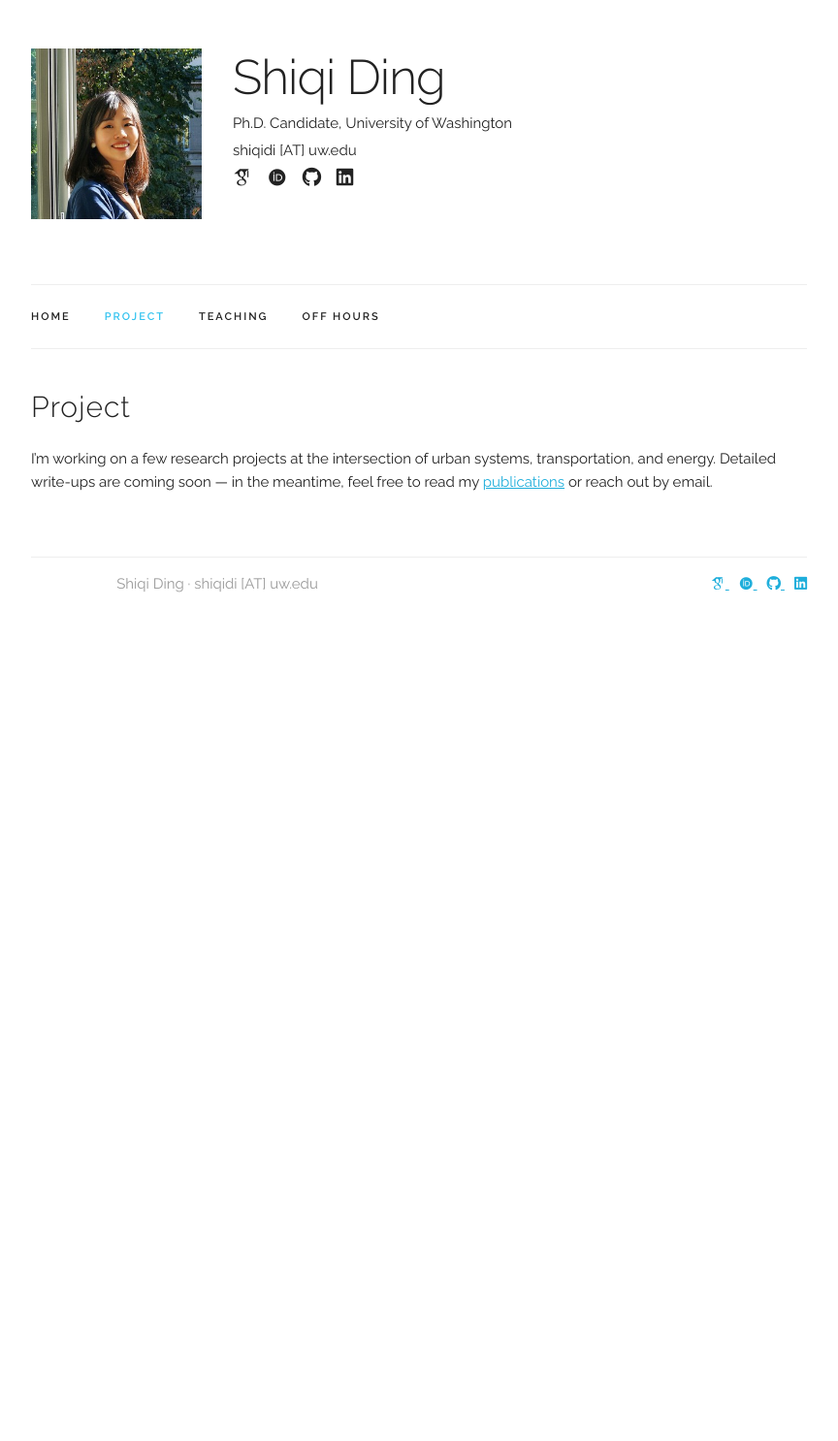
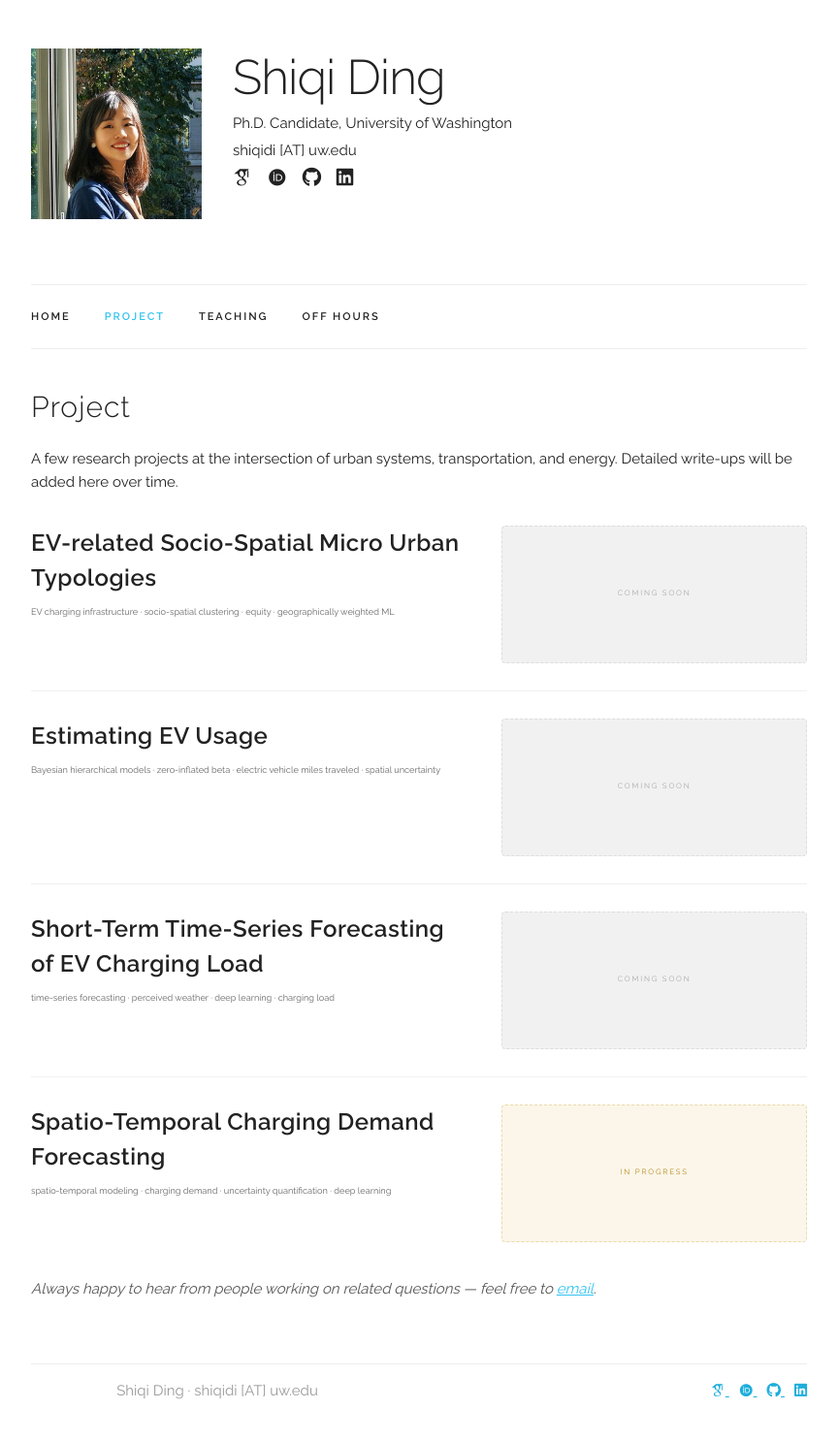
Before and after one commit to ShiQi-Ding/shiqi-ding.github.io, a Jekyll site: the page built from project.html, in a window 1280 px wide. Shown: the whole page at 97% size, without its empty margins (208-1072 px from the left). Built offline with Jekyll 4.4.1, drawn with Linux system fonts in a browser that asks for light colours; some web fonts are replaced; before the commit the page ends 900 px from its top, so only the background shows below that.

Commit message:
Build out Project, Teaching, and Off Hours pages
- Project: 4 placeholder rows (title + keywords left, status thumbnail right);
  three projects show 'Coming soon', the spatio-temporal forecasting project
  shows 'In progress'. Closes with a contact line.
- Teaching: split into Teaching Statement (placeholder), Courses, Summer Camp
  & Educational Training (2024 + 2025), and Course Materials (placeholder).
  Project metadata for the summer camps awaits the actual program name.
- Off Hours: three hobby sections — Design Work, Photography, My Recipes —
  with iconography, italic personal intros, and minimalist placeholders.
- _data/projects.yaml introduced; _data/teaching.yaml extended with
  summer_camp items.
- Added matching CSS for project rows, teaching section headings, and the
  hobby-section blocks.

```diff
--- /dev/null
+++ b/_data/projects.yaml
@@ -0,0 +1,21 @@
+# Projects shown on the Project page (chronological in current research priority).
+# `status: in-progress` uses the alternate (warm) placeholder; otherwise the default
+# grey "Coming soon" placeholder is rendered.
+
+items:
+
+  - title: "EV-related Socio-Spatial Micro Urban Typologies"
+    keywords: "EV charging infrastructure · socio-spatial clustering · equity · geographically weighted ML"
+    status: "coming-soon"
+
+  - title: "Estimating EV Usage"
+    keywords: "Bayesian hierarchical models · zero-inflated beta · electric vehicle miles traveled · spatial uncertainty"
+    status: "coming-soon"
+
+  - title: "Short-Term Time-Series Forecasting of EV Charging Load"
+    keywords: "time-series forecasting · perceived weather · deep learning · charging load"
+    status: "coming-soon"
+
+  - title: "Spatio-Temporal Charging Demand Forecasting"
+    keywords: "spatio-temporal modeling · charging demand · uncertainty quantification · deep learning"
+    status: "in-progress"
--- a/project.html
+++ b/project.html
@@ -7,6 +7,27 @@ title: Project
   <h4>Project</h4>
 
   <p>
-    I&rsquo;m working on a few research projects at the intersection of urban systems, transportation, and energy. Detailed write-ups are coming soon &mdash; in the meantime, feel free to read my <a href="{{ '/#publications' | prepend: site.baseurl }}">publications</a> or reach out by email.
+    A few research projects at the intersection of urban systems, transportation, and energy. Detailed write-ups will be added here over time.
+  </p>
+
+  {% for project in site.data.projects.items %}
+    <div class="project-row">
+      <div class="row">
+        <div class="seven columns">
+          <h5 class="project-title">{{ project.title }}</h5>
+          <p class="project-keywords">{{ project.keywords }}</p>
+        </div>
+        <div class="five columns">
+          <div class="project-thumb {% if project.status == 'in-progress' %}in-progress{% endif %}">
+            <span>{% if project.status == 'in-progress' %}In progress{% else %}Coming soon{% endif %}</span>
+          </div>
+        </div>
+      </div>
+    </div>
+  {% endfor %}
+
+  {% assign mailto = site.data.main_info.email | replace: ' [AT] ', '@' %}
+  <p class="project-outro">
+    Always happy to hear from people working on related questions &mdash; feel free to <a href="mailto:{{ mailto }}">email</a>.
   </p>
 </div>
```
Also changed, not shown: _data/teaching.yaml (+18 -1 lines), off-hours.html (+25 -2 lines), teaching.html (+20 -2 lines), libs/custom/my_css.css.
